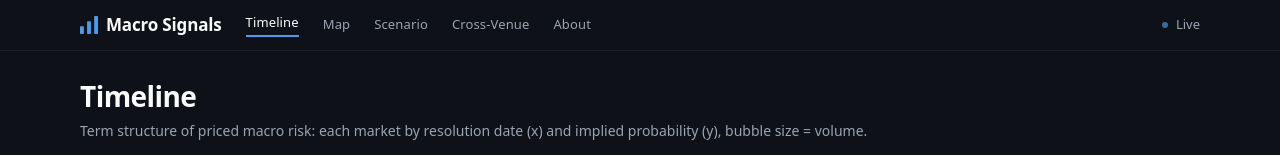
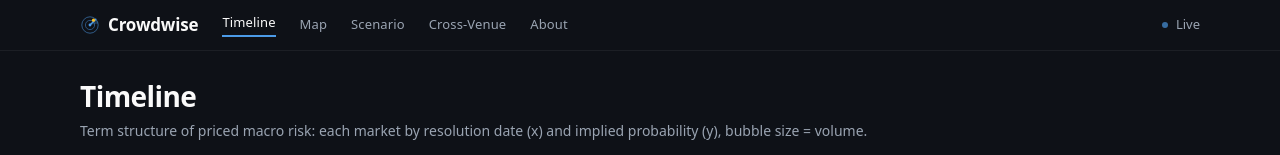
Before and after one commit to charlie-tren/crowdwise, a Next.js app: page /timeline in a window 1280 px wide. Shown: the top 155 px of the page. Built offline with nearby package versions, Linux system fonts and the light colour scheme; no server answers.

Commit message:
rebrand: Macro Signals -> Crowdwise; amber-blip radar favicon + nav glyph

```diff
--- a/app/about/page.tsx
+++ b/app/about/page.tsx
@@ -1,7 +1,7 @@
 import type { Metadata } from "next";
 import { KALSHI_MACRO_SERIES } from "@/lib/taxonomy";
 
-export const metadata: Metadata = { title: "About · Macro Signals" };
+export const metadata: Metadata = { title: "About · Crowdwise" };
 
 export default function AboutPage() {
   const series = Object.entries(KALSHI_MACRO_SERIES).sort((a, b) => (a[1] + a[0]).localeCompare(b[1] + b[0]));
@@ -9,7 +9,7 @@ export default function AboutPage() {
     <article className="max-w-none">
       <h1 className="text-[28px] font-semibold tracking-[-0.02em]">About</h1>
       <p className="mt-2 text-sm text-muted">
-        Macro Signals shows live prediction-market probabilities across macro themes, pulled from the
+        Crowdwise shows live prediction-market probabilities across macro themes, pulled from the
         Kalshi and Polymarket public APIs and refreshed about every 10 minutes.
       </p>
       <h2 className="mt-6 text-lg font-semibold">Data sources</h2>
--- a/app/cross-venue/page.tsx
+++ b/app/cross-venue/page.tsx
@@ -5,7 +5,7 @@ import { findCrossVenue } from "@/lib/crossVenue";
 
 export const revalidate = 300;
 export const maxDuration = 60;
-export const metadata: Metadata = { title: "Cross-Venue Prices · Macro Signals" };
+export const metadata: Metadata = { title: "Cross-Venue Prices · Crowdwise" };
 
 export default async function CrossVenuePage() {
   const markets = await fetchTopMarkets();
--- a/app/layout.tsx
+++ b/app/layout.tsx
@@ -4,8 +4,8 @@ import { Nav } from "@/components/Nav";
 import "./globals.css";
 
 export const metadata: Metadata = {
-  title: "Macro Signals",
-  description: "Live prediction-market probabilities across macro themes (Kalshi + Polymarket).",
+  title: "Crowdwise",
+  description: "The crowd's odds on macro events - live from Kalshi and Polymarket prediction markets.",
 };
 
 export default function RootLayout({ children }: { children: React.ReactNode }) {
--- a/app/map/page.tsx
+++ b/app/map/page.tsx
@@ -4,7 +4,7 @@ import { fetchTopMarkets } from "@/lib/board";
 
 export const revalidate = 300;
 export const maxDuration = 60;
-export const metadata: Metadata = { title: "Market Map · Macro Signals" };
+export const metadata: Metadata = { title: "Market Map · Crowdwise" };
 
 export default async function MarketMapPage() {
   const markets = await fetchTopMarkets();
--- a/app/market/[id]/page.tsx
+++ b/app/market/[id]/page.tsx
@@ -10,8 +10,8 @@ export async function generateMetadata({ params }: { params: Promise<{ id: strin
   const id = decodeURIComponent(rawId);
   const markets = await fetchTopMarkets();
   const m = markets.find((x) => x.id === id);
-  if (!m) return { title: "Market · Macro Signals" };
-  return { title: `${m.title.slice(0, 60)} · Macro Signals` };
+  if (!m) return { title: "Market · Crowdwise" };
+  return { title: `${m.title.slice(0, 60)} · Crowdwise` };
 }
 
 export default async function MarketPage({ params }: { params: Promise<{ id: string }> }) {
--- a/app/page.tsx
+++ b/app/page.tsx
@@ -17,9 +17,9 @@ export default async function HomePage() {
   const board = await getBoard();
   return (
     <>
-      <h1 className="mb-1 text-[28px] font-semibold tracking-[-0.02em]">Macro Signals</h1>
+      <h1 className="mb-1 text-[28px] font-semibold tracking-[-0.02em]">Crowdwise</h1>
       <p className="mb-6 text-sm text-muted">
-        Live prediction-market probabilities across macro themes, from the Kalshi &amp; Polymarket public APIs.
+        The crowd&apos;s odds on macro events - live implied probabilities from the Kalshi and Polymarket prediction markets.
       </p>
       {board.markets.length === 0 ? (
         <p className="text-muted">No live markets right now - check back shortly.</p>
--- a/app/scenario/page.tsx
+++ b/app/scenario/page.tsx
@@ -4,7 +4,7 @@ import { fetchTopMarkets } from "@/lib/board";
 
 export const revalidate = 300;
 export const maxDuration = 60;
-export const metadata: Metadata = { title: "Scenario Builder · Macro Signals" };
+export const metadata: Metadata = { title: "Scenario Builder · Crowdwise" };
 
 export default async function ScenarioPage() {
   const markets = await fetchTopMarkets();
--- a/app/timeline/page.tsx
+++ b/app/timeline/page.tsx
@@ -4,7 +4,7 @@ import { fetchTopMarkets } from "@/lib/board";
 
 export const revalidate = 300;
 export const maxDuration = 60;
-export const metadata: Metadata = { title: "Timeline · Macro Signals" };
+export const metadata: Metadata = { title: "Timeline · Crowdwise" };
 
 export default async function TimelinePage() {
   const markets = await fetchTopMarkets();
--- a/components/Nav.tsx
+++ b/components/Nav.tsx
@@ -18,12 +18,15 @@ export function Nav() {
         href="/"
         className="flex items-center gap-2 text-[17px] font-semibold tracking-[-0.01em] text-[var(--text)]"
       >
-        <svg width="18" height="18" viewBox="0 0 14 14" fill="none" xmlns="http://www.w3.org/2000/svg" aria-hidden="true">
-          <rect x="0" y="8" width="3" height="6" rx="0.5" fill="#4c9be8" />
-          <rect x="5.5" y="4" width="3" height="10" rx="0.5" fill="#4c9be8" />
-          <rect x="11" y="0" width="3" height="14" rx="0.5" fill="#4c9be8" />
+        <svg width="20" height="20" viewBox="0 0 20 20" fill="none" xmlns="http://www.w3.org/2000/svg" aria-hidden="true">
+          <circle cx="10" cy="10" r="8.2" stroke="#2f5a86" strokeWidth="1" />
+          <circle cx="10" cy="10" r="4.6" stroke="#2f5a86" strokeWidth="0.9" />
+          <path d="M10 10 L15.8 4.2 A8.2 8.2 0 0 1 18.2 8.4 Z" fill="#4c9be8" fillOpacity="0.28" />
+          <line x1="10" y1="10" x2="15.8" y2="4.2" stroke="#4c9be8" strokeWidth="1.4" strokeLinecap="round" />
+          <circle cx="13.5" cy="5.2" r="1.6" fill="#fbbf24" />
+          <circle cx="10" cy="10" r="1.4" fill="#4c9be8" />
         </svg>
-        Macro Signals
+        Crowdwise
       </Link>
       {LINKS.map(({ href, label }) => {
         const active = pathname?.startsWith(href);
```
Also changed, not shown: app/icon.svg, 1 other file (tests, documents, lock files or other folders).
